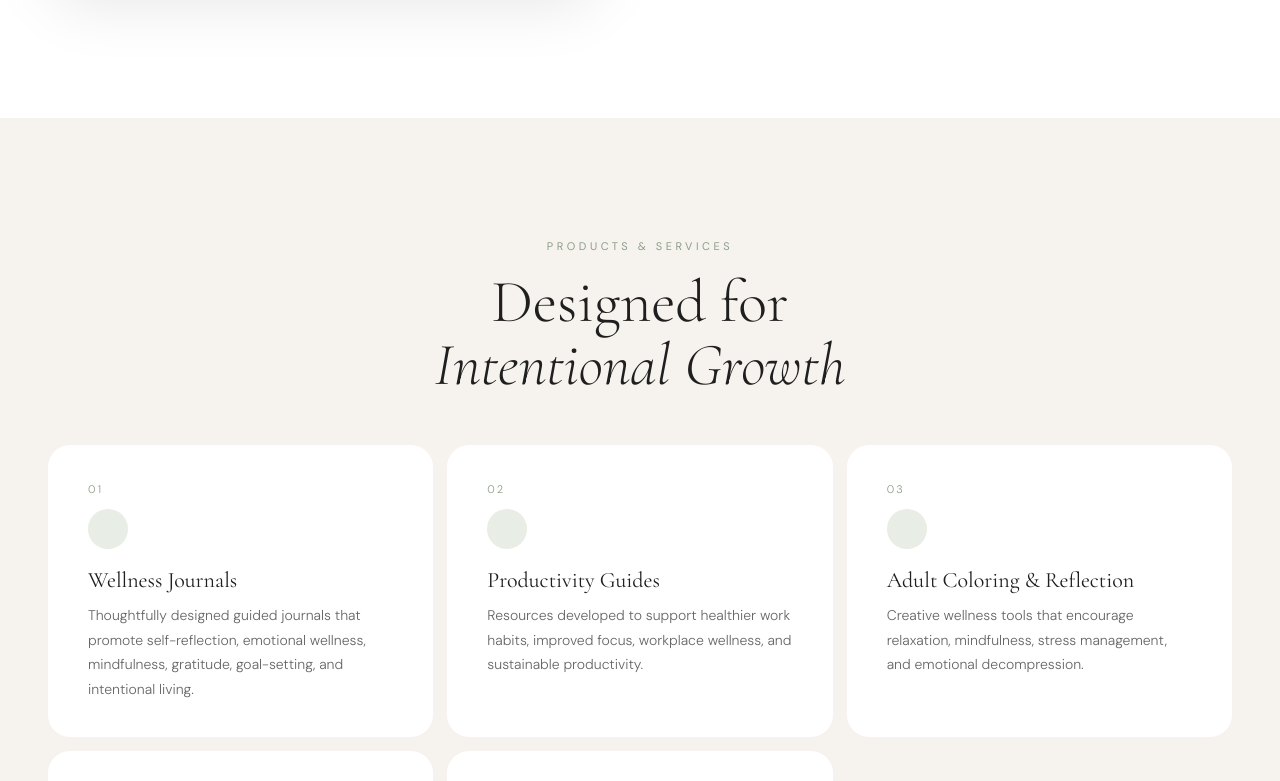
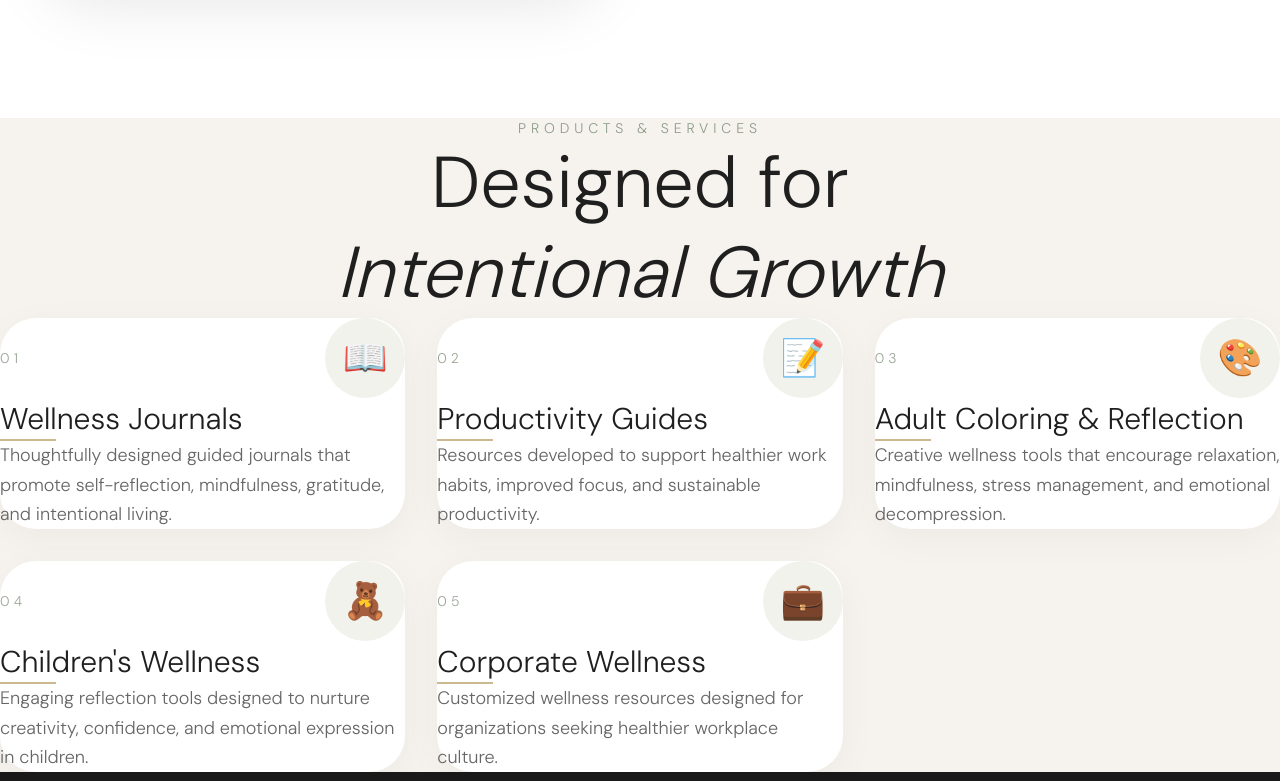
Before and after one commit to Nairuti-hub/bloom, a Next.js app: page / in a window 1280 px wide. Shown: the part 1719-2500 px from the top of the page. Built offline with nearby package versions, Linux system fonts and the light colour scheme.

Commit message:
Update page.js

```diff
--- a/app/page.js
+++ b/app/page.js
@@ -523,24 +523,72 @@ export default function BloomWebsite() {
       </section>
 
       {/* ── SERVICES ──────────────────────────────────── */}
-      <section id="services" className="sp">
-        <div className="wrap">
-          <div style={{ textAlign: "center", marginBottom: 48 }}>
-            <span className="label">Products & Services</span>
-            <h2 className="serif sh">Designed for<br /><em>Intentional Growth</em></h2>
+      <section id="services" className="py-32 bg-[#f6f3ee]">
+        <div className="max-w-7xl mx-auto px-6">
+          <div className="text-center mb-24">
+            <p className="uppercase tracking-[0.35em] text-sm text-[#8c9b88] mb-6">
+              Products & Services
+            </p>
+            <h2 className="text-5xl lg:text-7xl font-extralight leading-tight">
+              Designed for
+              <br />
+              <span className="italic">Intentional Growth</span>
+            </h2>
           </div>
-          <div className="services-grid">
-            {services.map((item) => (
-              <div key={item.number} className="s-card">
-                <p style={{ fontSize: 11, letterSpacing: "0.2em", color: "#8a9c86", marginBottom: 12 }}>{item.number}</p>
-                <div style={{ width: 40, height: 40, borderRadius: "50%", background: "#e8ede5", marginBottom: 18 }} />
-                <h3 className="serif" style={{ fontSize: 22, fontWeight: 400, marginBottom: 10, lineHeight: 1.2 }}>{item.title}</h3>
-                <p style={{ color: "#666", lineHeight: 1.75, fontSize: 14 }}>{item.text}</p>
+          <div className="grid md:grid-cols-2 lg:grid-cols-3 gap-8">
+            {[
+              {
+                number: "01",
+                title: "Wellness Journals",
+                text: "Thoughtfully designed guided journals that promote self-reflection, mindfulness, gratitude, and intentional living.",
+                icon: "📖",
+              },
+              {
+                number: "02",
+                title: "Productivity Guides",
+                text: "Resources developed to support healthier work habits, improved focus, and sustainable productivity.",
+                icon: "📝",
+              },
+              {
+                number: "03",
+                title: "Adult Coloring & Reflection",
+                text: "Creative wellness tools that encourage relaxation, mindfulness, stress management, and emotional decompression.",
+                icon: "🎨",
+              },
+              {
+                number: "04",
+                title: "Children's Wellness",
+                text: "Engaging reflection tools designed to nurture creativity, confidence, and emotional expression in children.",
+                icon: "🧸",
+              },
+              {
+                number: "05",
+                title: "Corporate Wellness",
+                text: "Customized wellness resources designed for organizations seeking healthier workplace culture.",
+                icon: "💼",
+              },
+            ].map((item, index) => (
+              <div
+                key={index}
+                className="group bg-white rounded-[36px] p-10 shadow-[0_10px_40px_rgba(0,0,0,0.04)] hover:shadow-[0_20px_60px_rgba(0,0,0,0.08)] hover:-translate-y-2 transition-all duration-500"
+              >
+                <div className="flex items-center justify-between mb-10">
+                  <span className="text-sm tracking-[0.3em] text-[#9aa596]">
+                    {item.number}
+                  </span>
+                  <div className="w-20 h-20 rounded-full bg-[#f1f2eb] flex items-center justify-center text-4xl group-hover:scale-110 transition duration-500">
+                    {item.icon}
+                  </div>
+                </div>
+                <h3 className="text-3xl font-light mb-6 leading-snug">
+                  {item.title}
+                </h3>
+                <div className="w-14 h-[2px] bg-[#cdb98f] mb-6"></div>
+                <p className="text-[#666] leading-relaxed text-lg">
+                  {item.text}
+                </p>
               </div>
             ))}
-          </div>
-          <div style={{ textAlign: "center", marginTop: 44 }}>
-            <a href={SHOP_URL} target="_blank" rel="noopener noreferrer" className="pill-btn pill-dark">Shop All Products</a>
           </div>
         </div>
       </section>
```
